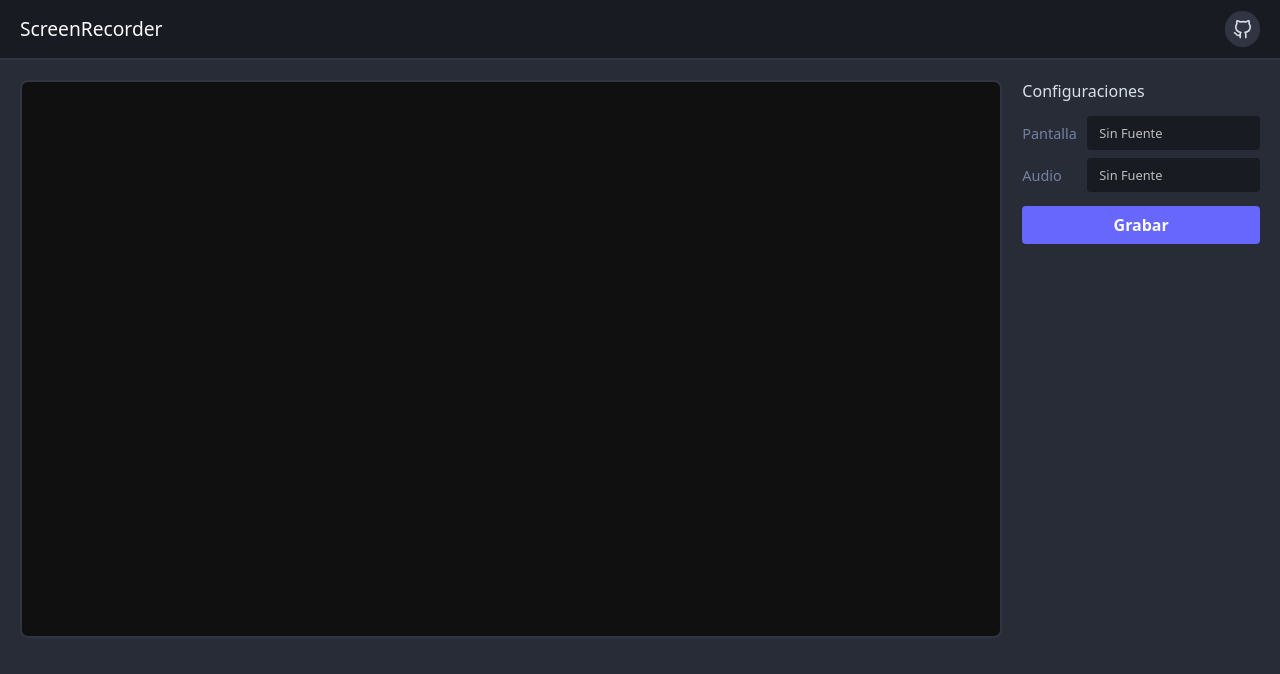
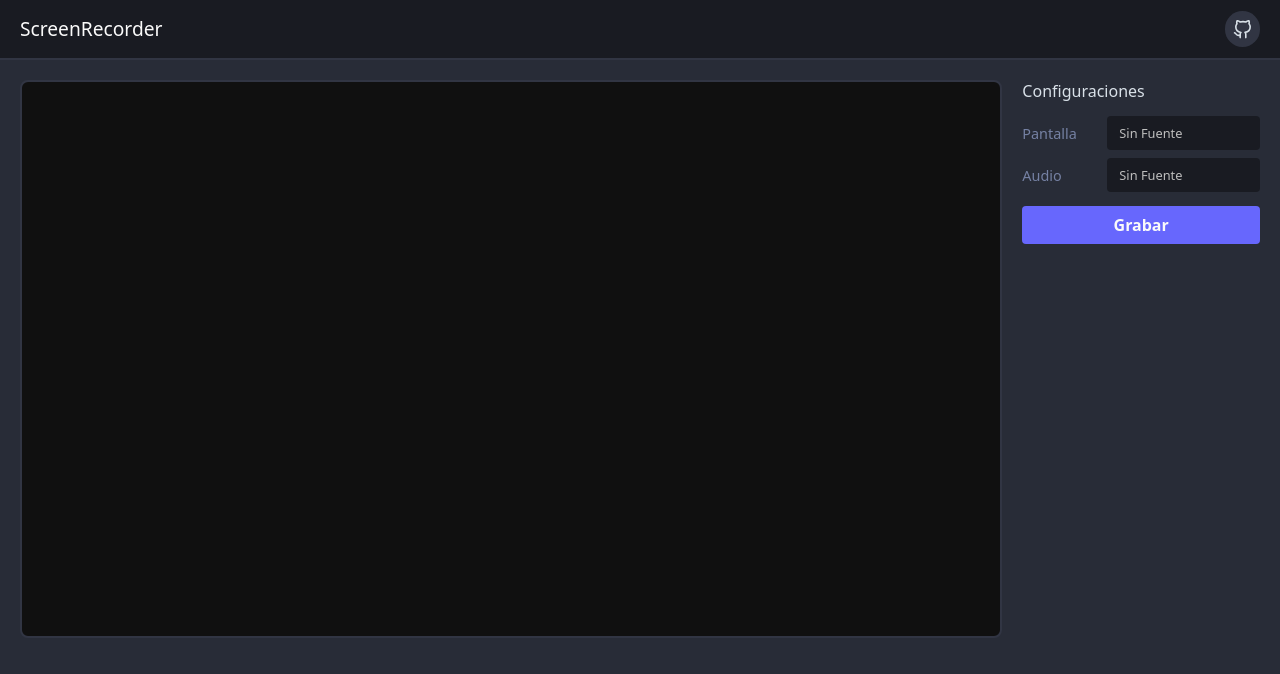
Before and after one commit to munozrc/screen-recorder, a React (Vite) app: page / in a window 1280 px wide. Shown: the top 674 px of the page. Built offline with nearby package versions, Linux system fonts and the light colour scheme.

Commit message:
refactor: fix styles css for control button and screen preview

```diff
--- a/src/components/screen-preview/screen-preview.module.css
+++ b/src/components/screen-preview/screen-preview.module.css
@@ -11,4 +11,5 @@
   border: 2px solid #313543;
   border-radius: 8px;
   overflow: hidden;
+  outline: none;
 }
--- a/src/styles/app.module.css
+++ b/src/styles/app.module.css
@@ -65,11 +65,12 @@
 }
 
 .controlOption>span {
-  min-width: 55px;
+  min-width: 75px;
 }
 
 .controlOption>button {
   width: 100%;
+  min-height: 33px;
   background: none;
   outline: none;
   border: none;
```
